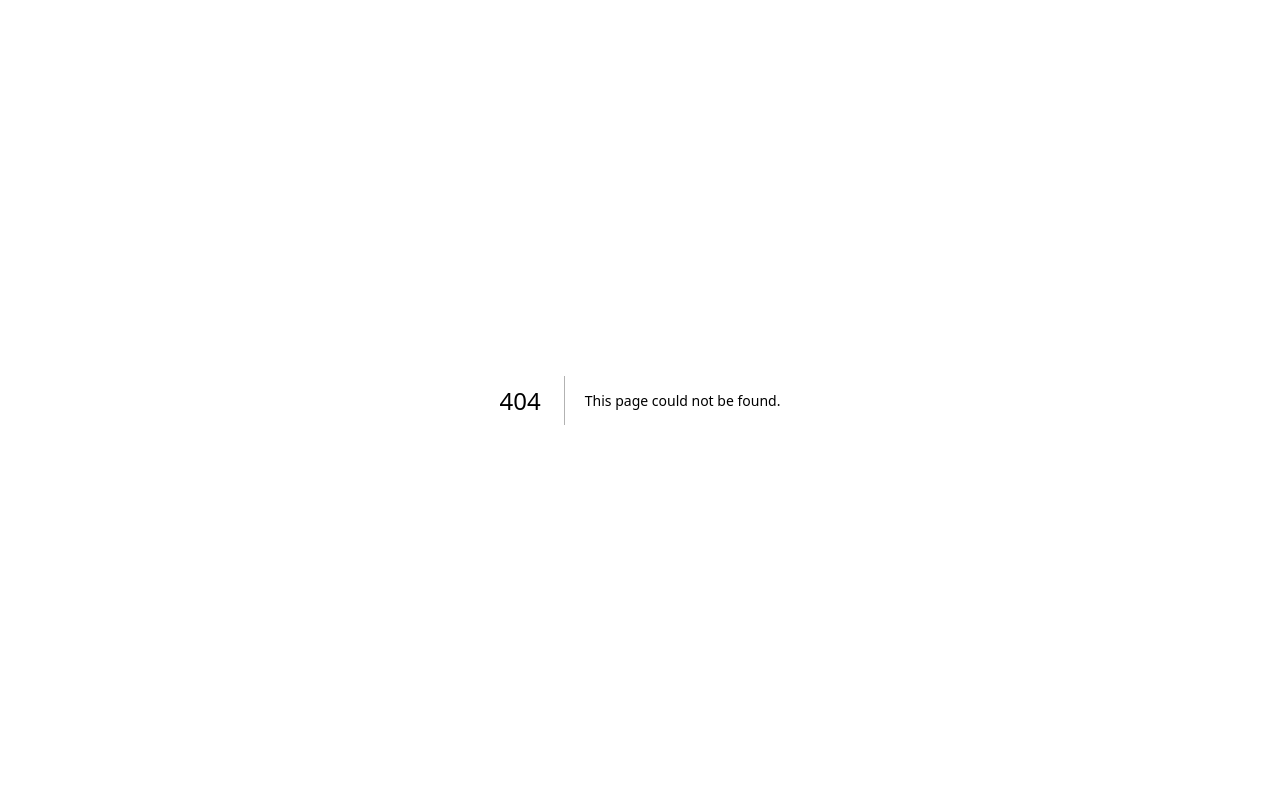
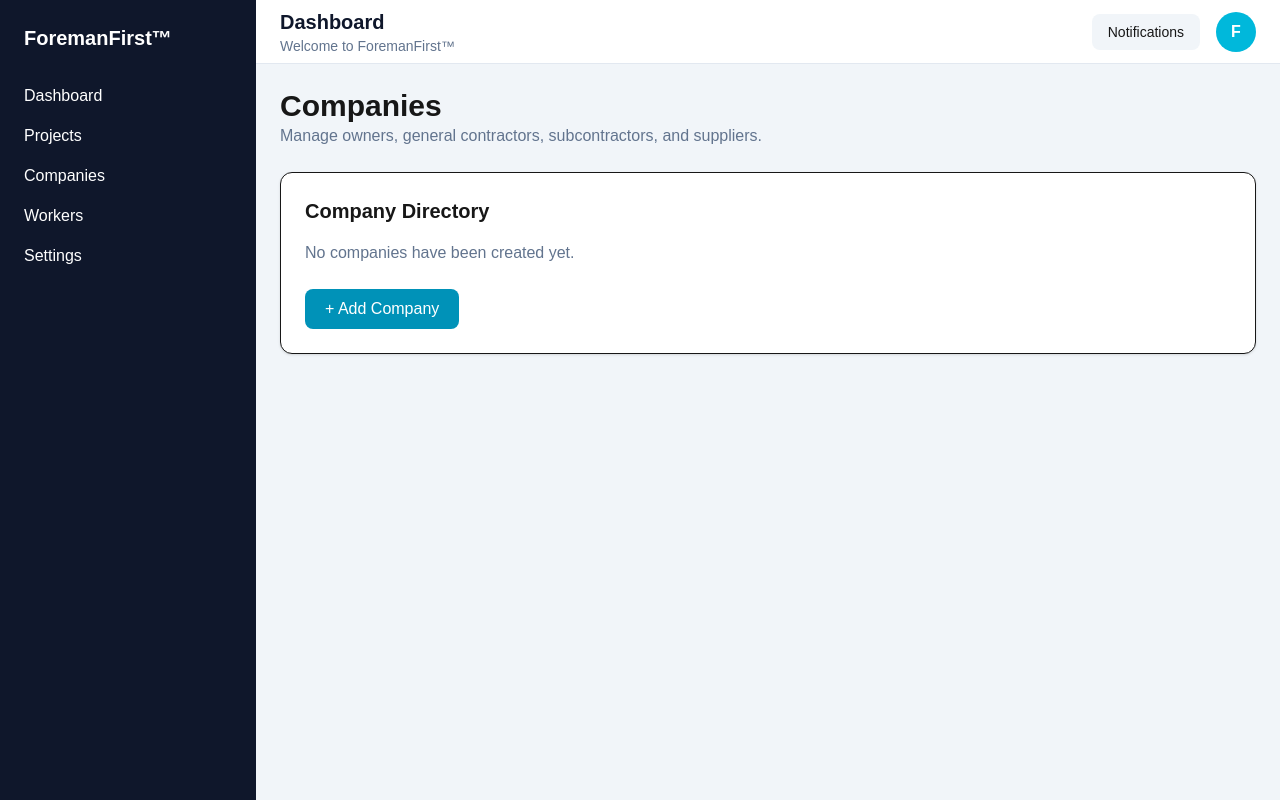
Before and after one commit to foremanfirst/ForemanFirst-Core, a Next.js app in the folder foremanfirst-core-web/: page /companies in a window 1280 px wide. Before the commit this address had no page. Built offline with nearby package versions, Linux system fonts and the light colour scheme.

Commit message:
Phase 1 - Application shell and navigation complete

```diff
--- /dev/null
+++ b/foremanfirst-core-web/src/app/companies/layout.tsx
@@ -0,0 +1,11 @@
+import AppShell from "@/components/layout/AppShell";
+
+type CompaniesLayoutProps = {
+  children: React.ReactNode;
+};
+
+export default function CompaniesLayout({
+  children,
+}: CompaniesLayoutProps) {
+  return <AppShell>{children}</AppShell>;
+}
--- /dev/null
+++ b/foremanfirst-core-web/src/app/companies/page.tsx
@@ -0,0 +1,26 @@
+export default function CompaniesPage() {
+  return (
+    <div className="space-y-6">
+      <div>
+        <h1 className="text-3xl font-bold">Companies</h1>
+        <p className="text-slate-500">
+          Manage owners, general contractors, subcontractors, and suppliers.
+        </p>
+      </div>
+
+      <div className="rounded-xl border bg-white p-6 shadow-sm">
+        <h2 className="text-xl font-semibold mb-4">
+          Company Directory
+        </h2>
+
+        <p className="text-slate-500">
+          No companies have been created yet.
+        </p>
+
+        <button className="mt-6 rounded-lg bg-cyan-600 px-5 py-2 text-white hover:bg-cyan-700">
+          + Add Company
+        </button>
+      </div>
+    </div>
+  );
+}
--- /dev/null
+++ b/foremanfirst-core-web/src/app/dashboard/layout.tsx
@@ -0,0 +1,11 @@
+import AppShell from "@/components/layout/AppShell";
+
+type DashboardLayoutProps = {
+  children: React.ReactNode;
+};
+
+export default function DashboardLayout({
+  children,
+}: DashboardLayoutProps) {
+  return <AppShell>{children}</AppShell>;
+}
--- a/foremanfirst-core-web/src/app/layout.tsx
+++ b/foremanfirst-core-web/src/app/layout.tsx
@@ -13,8 +13,8 @@ const geistMono = Geist_Mono({
 });
 
 export const metadata: Metadata = {
-  title: "Create Next App",
-  description: "Generated by create next app",
+  title: "ForemanFirst™",
+  description: "Construction safety and field operations platform",
 };
 
 export default function RootLayout({
@@ -23,11 +23,12 @@ export default function RootLayout({
   children: React.ReactNode;
 }>) {
   return (
-    <html
-      lang="en"
-      className={`${geistSans.variable} ${geistMono.variable} h-full antialiased`}
-    >
-      <body className="min-h-full flex flex-col">{children}</body>
+    <html lang="en">
+      <body
+        className={`${geistSans.variable} ${geistMono.variable} min-h-full antialiased`}
+      >
+        {children}
+      </body>
     </html>
   );
 }
--- /dev/null
+++ b/foremanfirst-core-web/src/app/projects/layout.tsx
@@ -0,0 +1,11 @@
+import AppShell from "@/components/layout/AppShell";
+
+type ProjectsLayoutProps = {
+  children: React.ReactNode;
+};
+
+export default function ProjectsLayout({
+  children,
+}: ProjectsLayoutProps) {
+  return <AppShell>{children}</AppShell>;
+}
--- /dev/null
+++ b/foremanfirst-core-web/src/components/layout/AppShell.tsx
@@ -0,0 +1,22 @@
+import Sidebar from "./Sidebar";
+import Header from "./Header";
+
+type AppShellProps = {
+  children: React.ReactNode;
+};
+
+export default function AppShell({ children }: AppShellProps) {
+  return (
+    <div className="flex min-h-screen bg-slate-100">
+      <Sidebar />
+
+      <div className="flex flex-1 flex-col">
+        <Header />
+
+        <main className="flex-1 p-6">
+          {children}
+        </main>
+      </div>
+    </div>
+  );
+}
--- /dev/null
+++ b/foremanfirst-core-web/src/components/layout/Header.tsx
@@ -0,0 +1,25 @@
+export default function Header() {
+  return (
+    <header className="h-16 bg-white border-b border-slate-200 flex items-center justify-between px-6">
+      <div>
+        <h1 className="text-xl font-bold text-slate-900">
+          Dashboard
+        </h1>
+
+        <p className="text-sm text-slate-500">
+          Welcome to ForemanFirst™
+        </p>
+      </div>
+
+      <div className="flex items-center gap-4">
+        <button className="rounded-lg bg-slate-100 px-4 py-2 text-sm hover:bg-slate-200">
+          Notifications
+        </button>
+
+        <div className="h-10 w-10 rounded-full bg-cyan-500 flex items-center justify-center text-white font-bold">
+          F
+        </div>
+      </div>
+    </header>
+  );
+}
--- /dev/null
+++ b/foremanfirst-core-web/src/components/layout/Sidebar.tsx
@@ -0,0 +1,31 @@
+import Link from "next/link";
+
+export default function Sidebar() {
+  return (
+    <aside className="w-64 bg-slate-900 text-white min-h-screen p-6">
+      <h2 className="text-xl font-bold mb-8">ForemanFirst™</h2>
+
+      <nav className="space-y-4">
+        <Link href="/dashboard" className="block hover:text-cyan-400">
+          Dashboard
+        </Link>
+
+        <Link href="/projects" className="block hover:text-cyan-400">
+          Projects
+        </Link>
+
+        <Link href="/companies" className="block hover:text-cyan-400">
+          Companies
+        </Link>
+
+        <Link href="/workers" className="block hover:text-cyan-400">
+          Workers
+        </Link>
+
+        <Link href="/settings" className="block hover:text-cyan-400">
+          Settings
+        </Link>
+      </nav>
+    </aside>
+  );
+}
```
